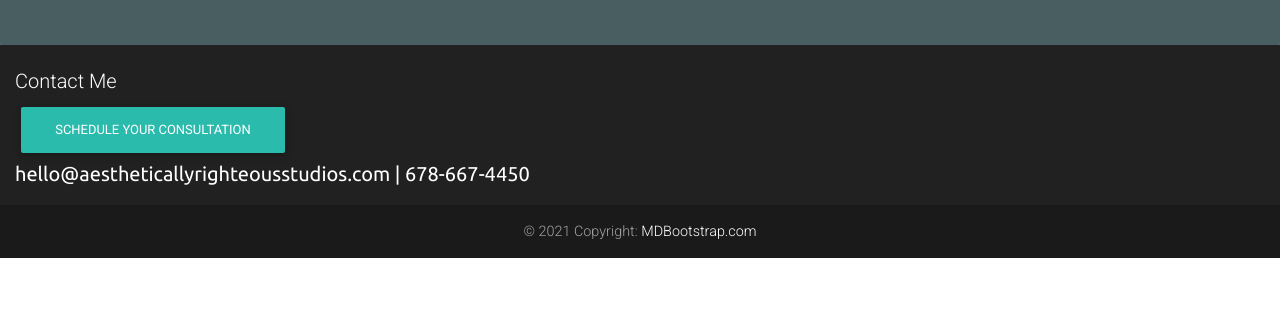
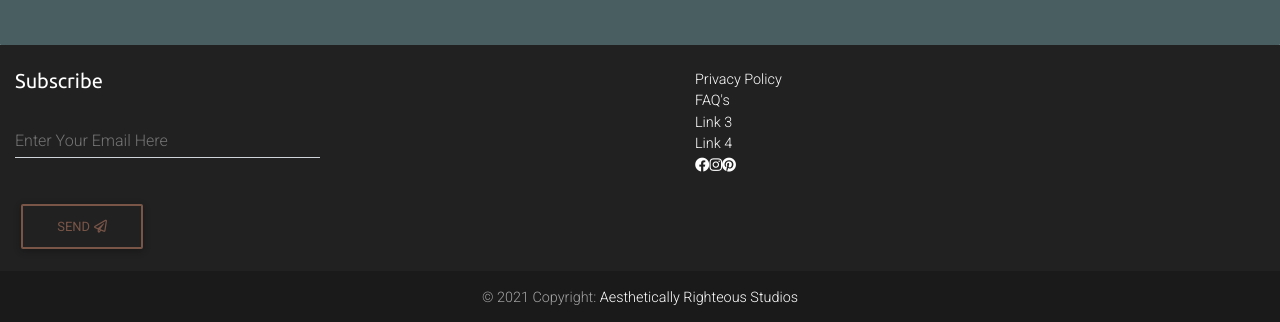
Before and after one commit to cydneypo034/milleniumcomplex, a React (Create React App) app: page / in a window 1280 px wide. Shown: the part 1978-2300 px from the top of the page. Before the commit the page ends 2236 px from the top, so only its background shows below. Built offline with nearby package versions, Linux system fonts and the light colour scheme.

Commit message:
edited form on footer to be shorter

```diff
--- a/src/Footer/Footer.jsx
+++ b/src/Footer/Footer.jsx
@@ -1,23 +1,58 @@
 import React, {Component} from "react";
-import { MDBCol, MDBContainer, MDBRow, MDBFooter, MDBBtn } from "mdbreact";
+import { MDBCol, MDBContainer, MDBRow, MDBInput, MDBIcon, MDBFooter, MDBBtn } from "mdbreact";
 
 export default class FooterPage extends Component {
     render() {
         return (
             <MDBFooter color="elegant-color-dark" className="font-small pt-4 mt-4">
               <MDBContainer fluid className="text-center text-md-left">
-                <MDBRow>
+              <MDBRow>
+
                   <MDBCol md="6">
-                    <h5 className="title">Contact Me</h5>
-                    <MDBBtn>Schedule Your Consultation</MDBBtn>
-                    <p>hello@aestheticallyrighteousstudios.com | 678-667-4450</p>
+
+                  <form className="form-group w-50">
+                  <p className="h5 text-left mb-4">Subscribe</p>
+                  <div className="grey-text">
+                    <MDBInput label="Enter Your Email Here" group type="text" validate error="wrong"
+                      success="right" />
+                  </div>
+
+                  <div className="text-left">
+                    <MDBBtn outline color="brown">
+                      Send
+                      <MDBIcon far icon="paper-plane" className="ml-1" />
+                    </MDBBtn>
+                  </div>
+                    </form>
                   </MDBCol>
 
-                </MDBRow>
+                  <MDBCol md="6">
+                      <ul>
+                        <li className="list-unstyled">
+                          <a href="#!">Privacy Policy</a>
+                        </li>
+                        <li className="list-unstyled">
+                          <a href="#!">FAQ's</a>
+                        </li>
+                        <li className="list-unstyled">
+                          <a href="#!">Link 3</a>
+                        </li>
+                        <li className="list-unstyled">
+                          <a href="#!">Link 4</a>
+                        </li>
+                        <MDBIcon fab icon="facebook" />
+                        <MDBIcon fab icon="instagram" />
+                        <MDBIcon fab icon="pinterest" />
+                      </ul>
+                  </MDBCol>
+
+              </MDBRow>
               </MDBContainer>
+
+
               <div className="footer-copyright text-center py-3">
                 <MDBContainer fluid>
-                  &copy; {new Date().getFullYear()} Copyright: <a href="https://www.mdbootstrap.com"> MDBootstrap.com </a>
+                  &copy; {new Date().getFullYear()} Copyright: <a href="https://www.aestheticallyrighteousstudios.com"> Aesthetically Righteous Studios </a>
                 </MDBContainer>
               </div>
             </MDBFooter>
--- a/src/NavigationBar/navbar.jsx
+++ b/src/NavigationBar/navbar.jsx
@@ -45,7 +45,7 @@ class FullPageIntroWithFixedTransparentNavbar extends React.Component {
                     <MDBNavLink className="nav-bar-link" to="#">BRANDING</MDBNavLink>
                   </MDBNavItem>
                   <MDBNavItem>
-                    <MDBNavLink className="nav-bar-link" to="#">BOOKING</MDBNavLink>
+                    <MDBNavLink className="nav-bar-link" to="#">CONTACT</MDBNavLink>
                   </MDBNavItem>
                 </MDBNavbarNav>
               </MDBCollapse>
```
